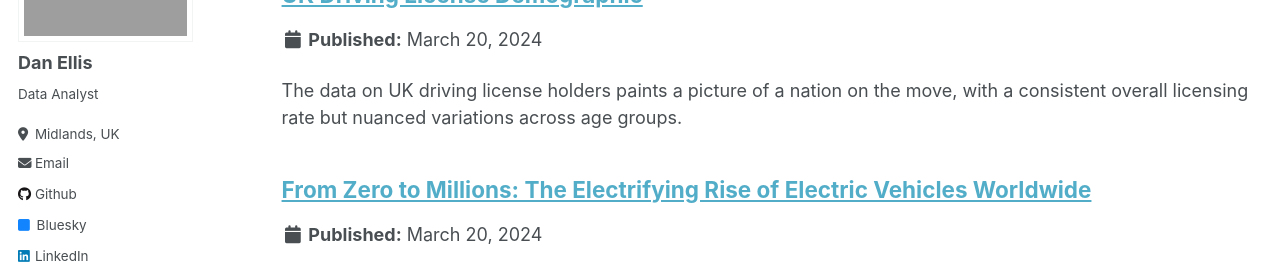
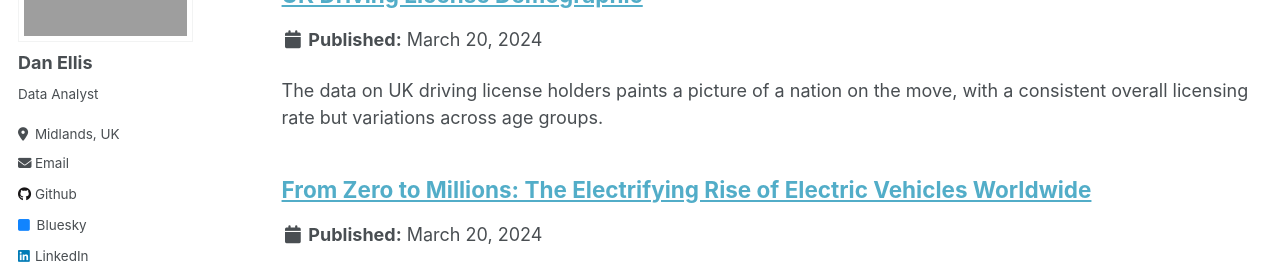
Before and after one commit to danellisprojects/danellisprojects.github.io, a Jekyll site: the page built from _pages/portfolio.html, in a window 1280 px wide and 900 px high. Shown: the part 210-485 px from the top of the window. Built offline with Jekyll 4.4.1, drawn with Linux system fonts in a browser that asks for light colours.

Commit message:
headerimageetc

```diff
--- a/_portfolio/portfolio-996.html
+++ b/_portfolio/portfolio-996.html
@@ -1,6 +1,6 @@
 ---
 title: "UK Driving License Demographic"
-excerpt: "The data on UK driving license holders paints a picture of a nation on the move, with a consistent overall licensing rate but nuanced variations across age groups."
+excerpt: "The data on UK driving license holders paints a picture of a nation on the move, with a consistent overall licensing rate but variations across age groups."
 collection: portfolio
 ---
 <h1>Navigating the Road of Change: An Analysis of UK Driving License Holders by Age and Area</h1>
```
Also changed, not shown: _posts/2013-08-14-project-next-gen-updated.md (+1 -1 lines), images/drivinglicenseheader.jpg (added).
